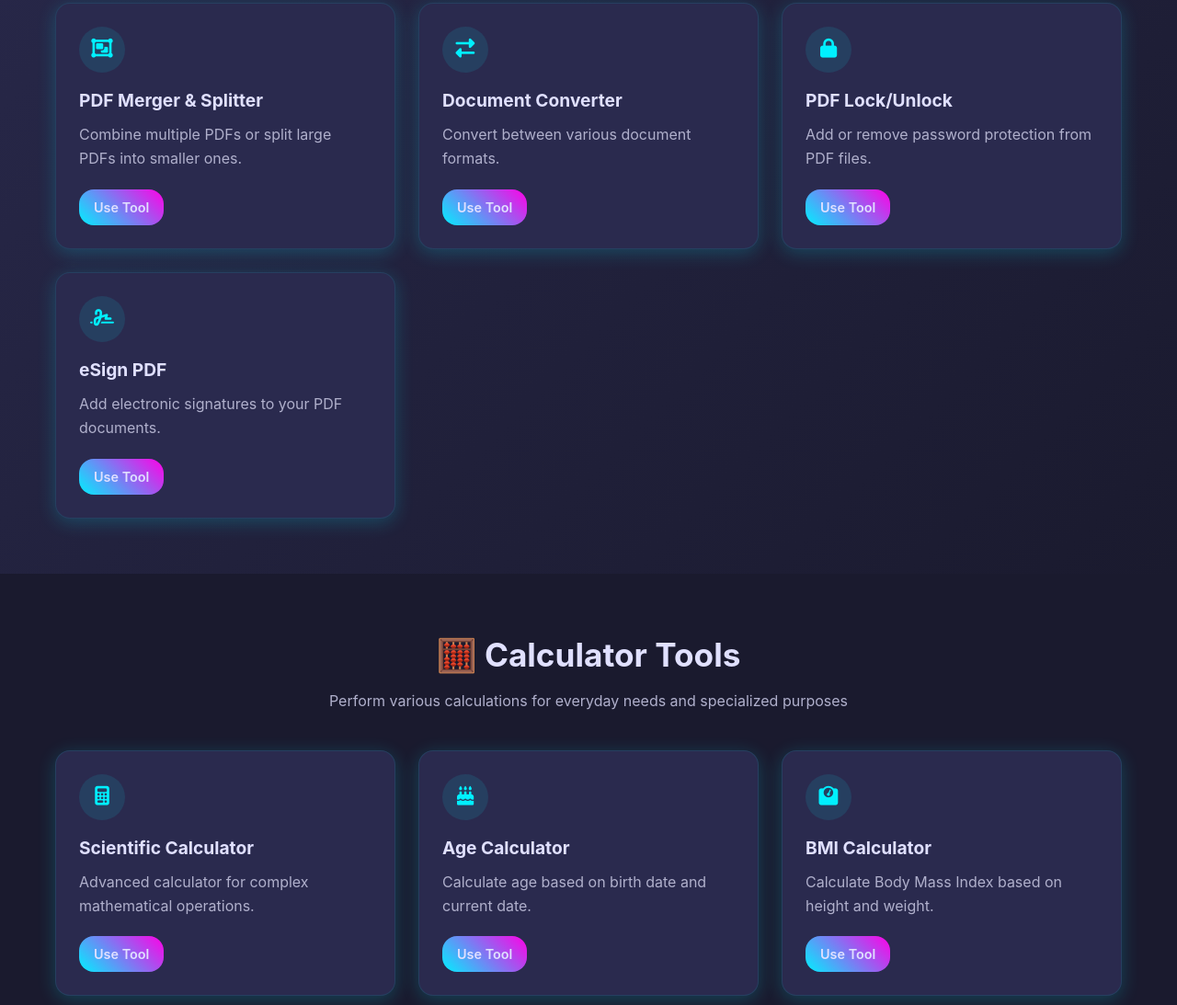
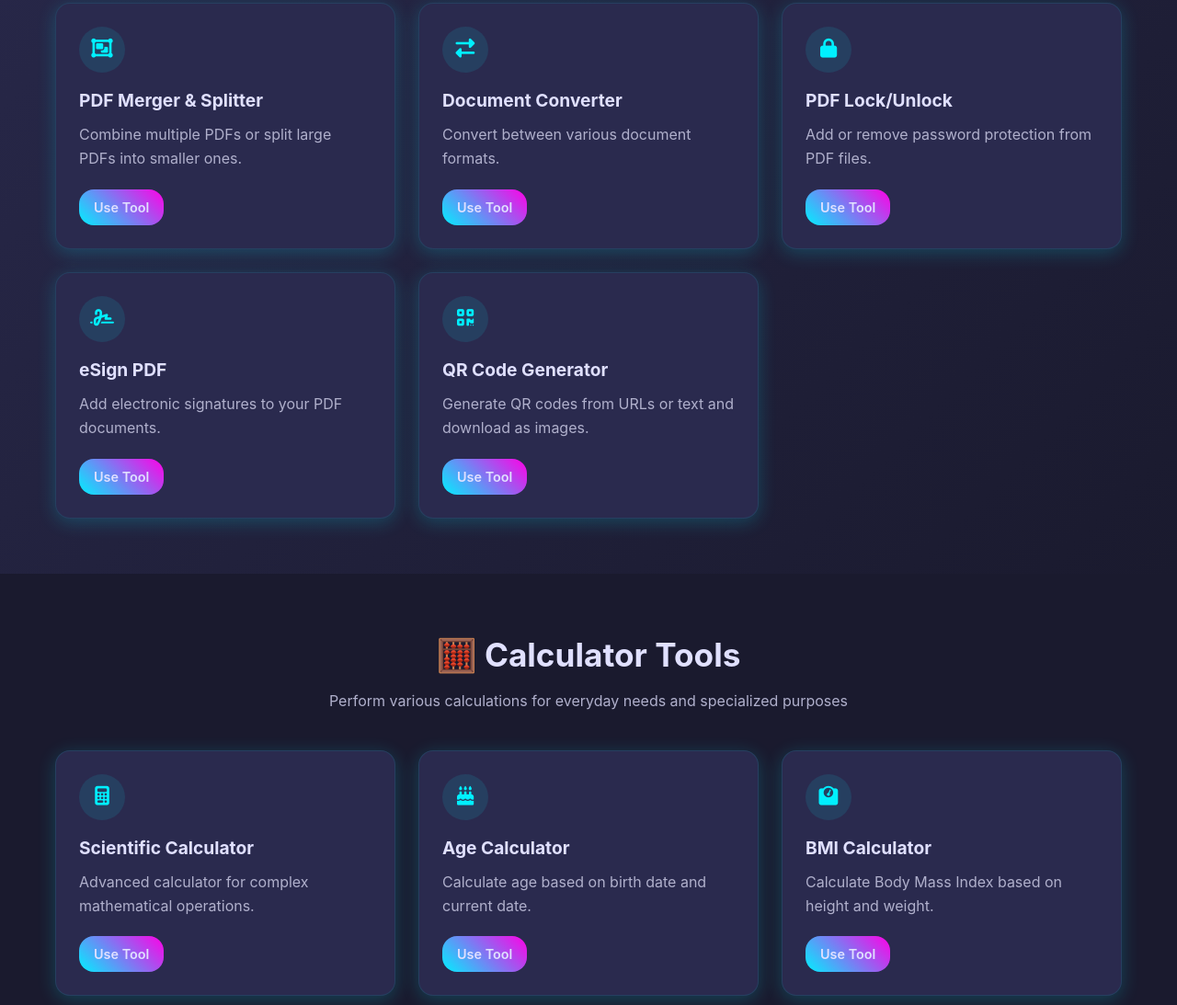
Before and after one commit to stellartool1502/StellarTool, a plain HTML site: page index.html in a window 1280 px wide. Shown: the part 2421-3514 px from the top of the page at 92% size. Drawn offline with Linux system fonts and the light colour scheme.

Commit message:
Update index.html

```diff
--- a/index.html
+++ b/index.html
@@ -690,6 +690,14 @@
                     <p>Add electronic signatures to your PDF documents.</p>
                     <a href="esign-to-pdf.html" class="btn">Use Tool</a>
                 </div>
+                <div class="tool-card">
+                    <div class="tool-icon-small">
+                        <i class="fas fa-qrcode"></i>
+                    </div>
+                    <h3>QR Code Generator</h3>
+                    <p>Generate QR codes from URLs or text and download as images.</p>
+                    <a href="qr-generator.html" class="btn">Use Tool</a>
+                </div>
             </div>
         </div>
     </section>
```
